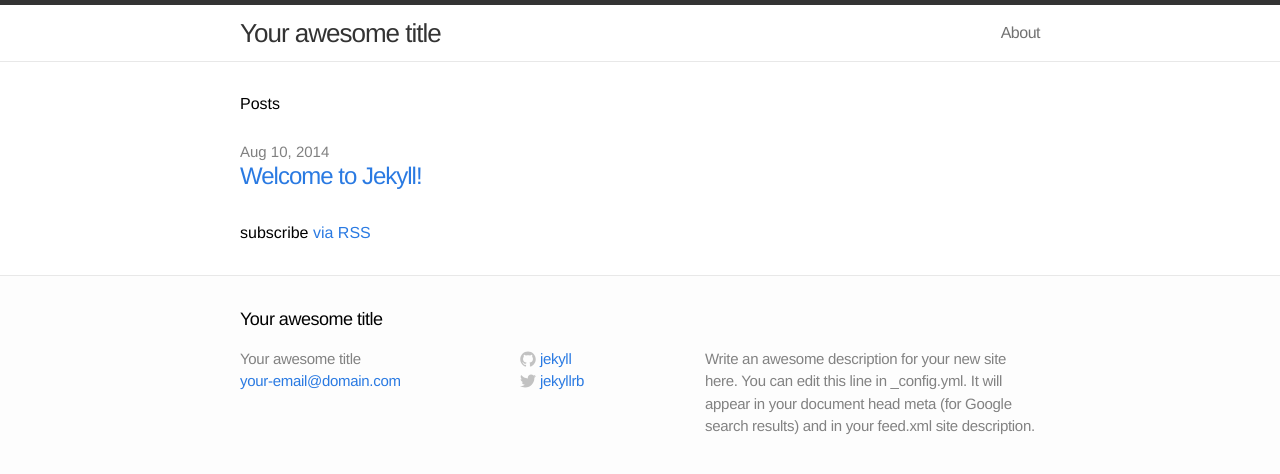
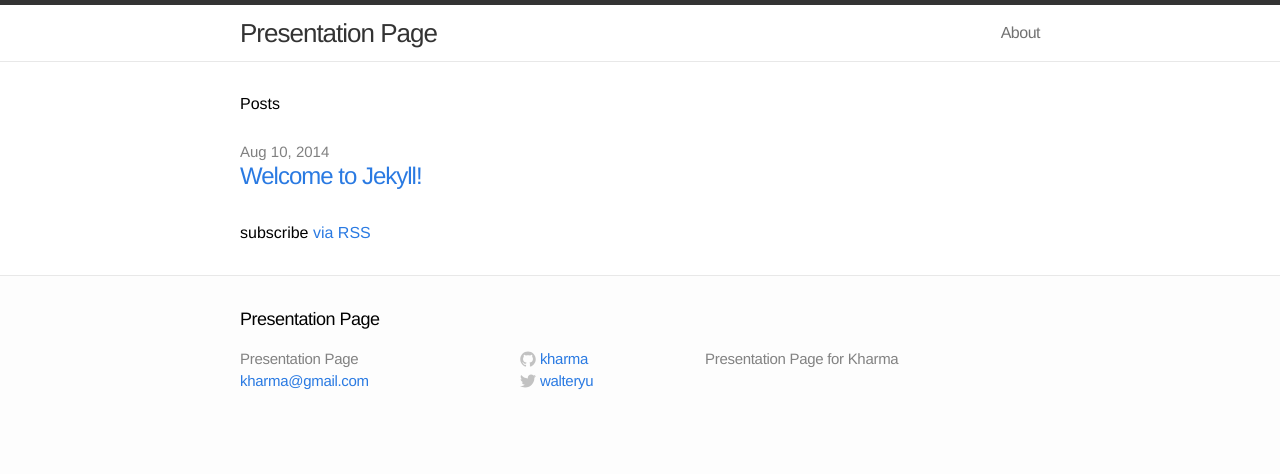
Before and after one commit to stormsavvy/stormsavvy.github.io, a Jekyll site: the page built from kharma/index.html, in a window 1280 px wide. Shown: the top 474 px of the page. Built offline with Jekyll 4.4.1, drawn with Linux system fonts in a browser that asks for light colours.

Commit message:
76663852 change settings

```diff
--- a/kharma/_config.yml
+++ b/kharma/_config.yml
@@ -1,11 +1,11 @@
 # Site settings
-title: Your awesome title
-email: your-email@domain.com
-description: "Write an awesome description for your new site here. You can edit this line in _config.yml. It will appear in your document head meta (for Google search results) and in your feed.xml site description."
+title: Presentation Page
+email: kharma@gmail.com
+description: "Presentation Page for Kharma"
 baseurl: ""
-url: "http://yourdomain.com"
-twitter_username: jekyllrb
-github_username:  jekyll
+url: "http://walteryu.com"
+twitter_username: walteryu
+github_username:  kharma
 
 # Build settings
 markdown: kramdown
```
